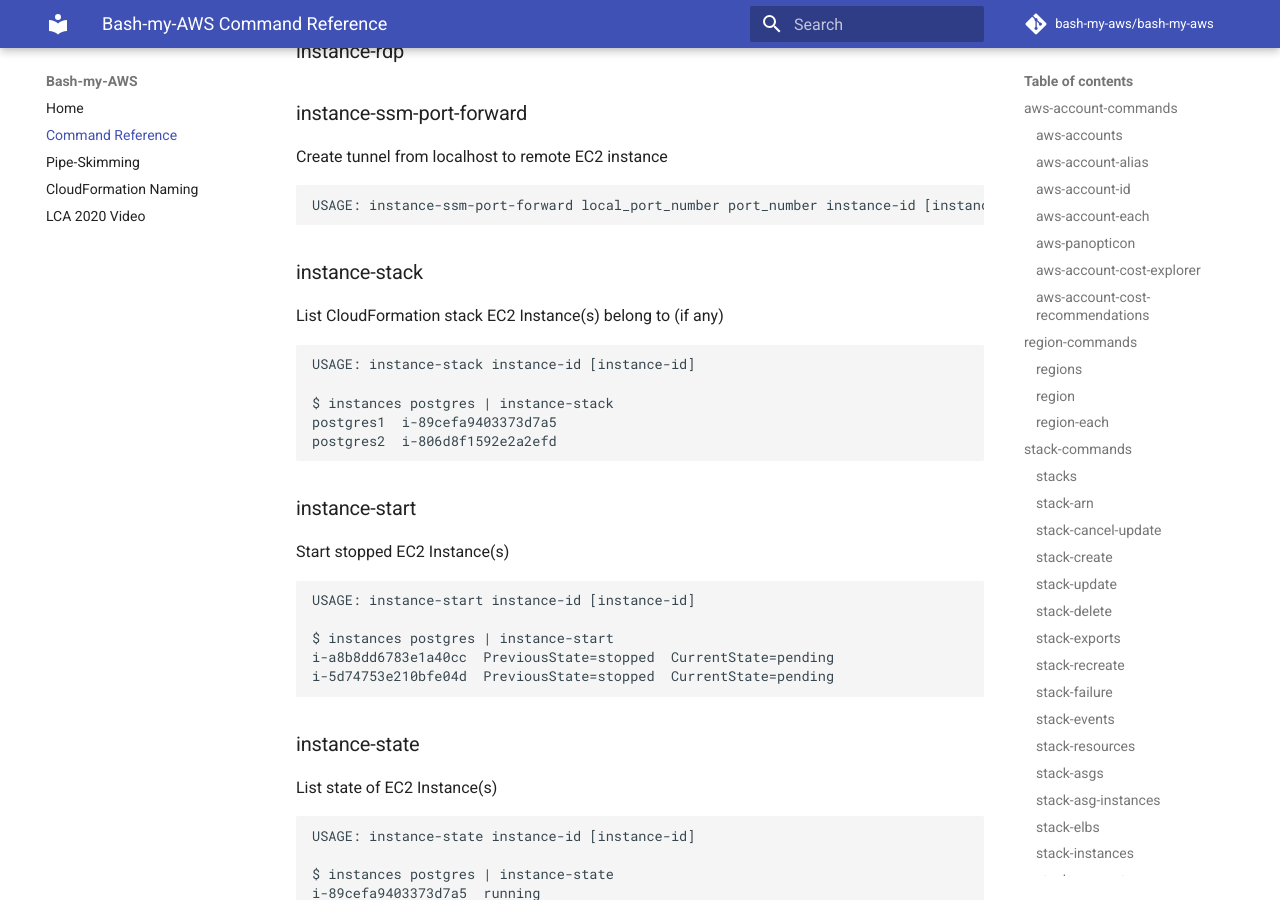
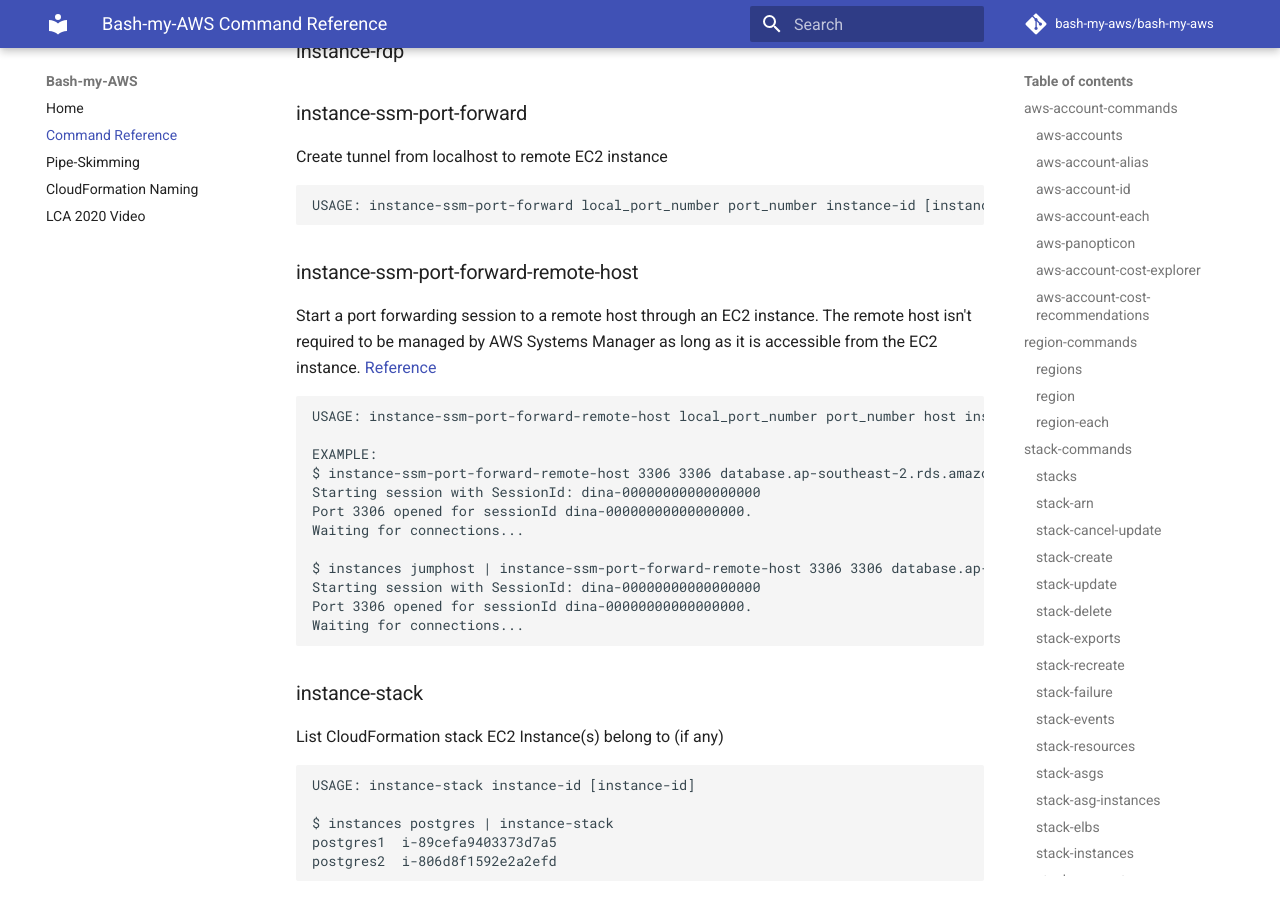
Before and after one commit to bash-my-aws/bash-my-aws, an MkDocs documentation site: the page built from docs/command-reference.md, in a window 1280 px wide and 900 px high, scrolled down 12705 px. Built offline with MkDocs 1.6.1 and Material for MkDocs 9.7.7, drawn with Linux system fonts in a browser that asks for light colours; comment, search, counter and statistics services are not loaded; some of the changed text lies outside the part shown.

Commit message:
feat: add instance-ssm-port-forward-remote-host

```diff
--- a/docs/command-reference.md
+++ b/docs/command-reference.md
@@ -618,6 +618,26 @@
     USAGE: instance-ssm-port-forward local_port_number port_number instance-id [instance-id]
 
 
+### instance-ssm-port-forward-remote-host
+
+Start a port forwarding session to a remote host through an EC2 instance.
+The remote host isn't required to be managed by AWS Systems Manager as long as
+it is accessible from the EC2 instance. [Reference](https://docs.aws.amazon.com/systems-manager/latest/userguide/session-manager-working-with-sessions-start.html#sessions-remote-port-forwarding)
+
+    USAGE: instance-ssm-port-forward-remote-host local_port_number port_number host instance-id [instance-id]
+
+    EXAMPLE:
+    $ instance-ssm-port-forward-remote-host 3306 3306 database.ap-southeast-2.rds.amazonaws.com i-xxxx
+    Starting session with SessionId: dina-00000000000000000
+    Port 3306 opened for sessionId dina-00000000000000000.
+    Waiting for connections...
+
+    $ instances jumphost | instance-ssm-port-forward-remote-host 3306 3306 database.ap-southeast-2.rds.amazonaws.com
+    Starting session with SessionId: dina-00000000000000000
+    Port 3306 opened for sessionId dina-00000000000000000.
+    Waiting for connections...
+
+
 ### instance-stack
 
 List CloudFormation stack EC2 Instance(s) belong to (if any)
@@ -963,6 +999,27 @@
 
 ### function
  ad-users
+Usage: ad-users REMOTE_STARTS_WITH_FILTER LOCAL_FILTER
+
+REMOTE_STARTS_WITH_FILTER: filters on start of userPrincipalName
+LOCAL_FILTER: grep results
+
+
+### function
+ ad-user-groups
+List groups for AD User(s)
+
+    USAGE: ad-user-groups USER USER # object ID or principal name of the user
+
+    $ ad-users mike.bailey@bash-my-aws.org | ad-user-groups
+
+
+### function
+ ad-apps
+Usage: ad-users REMOTE_FILTER LOCAL_FILTER
+
+REMOTE_FILTER: filters on start of userPrincipalName
+LOCAL_FILTER: grep results
 
 
 ## cert-commands
```
Also changed, not shown: other parts of docs/command-reference.md (+16 -0 lines), 4 other files.
